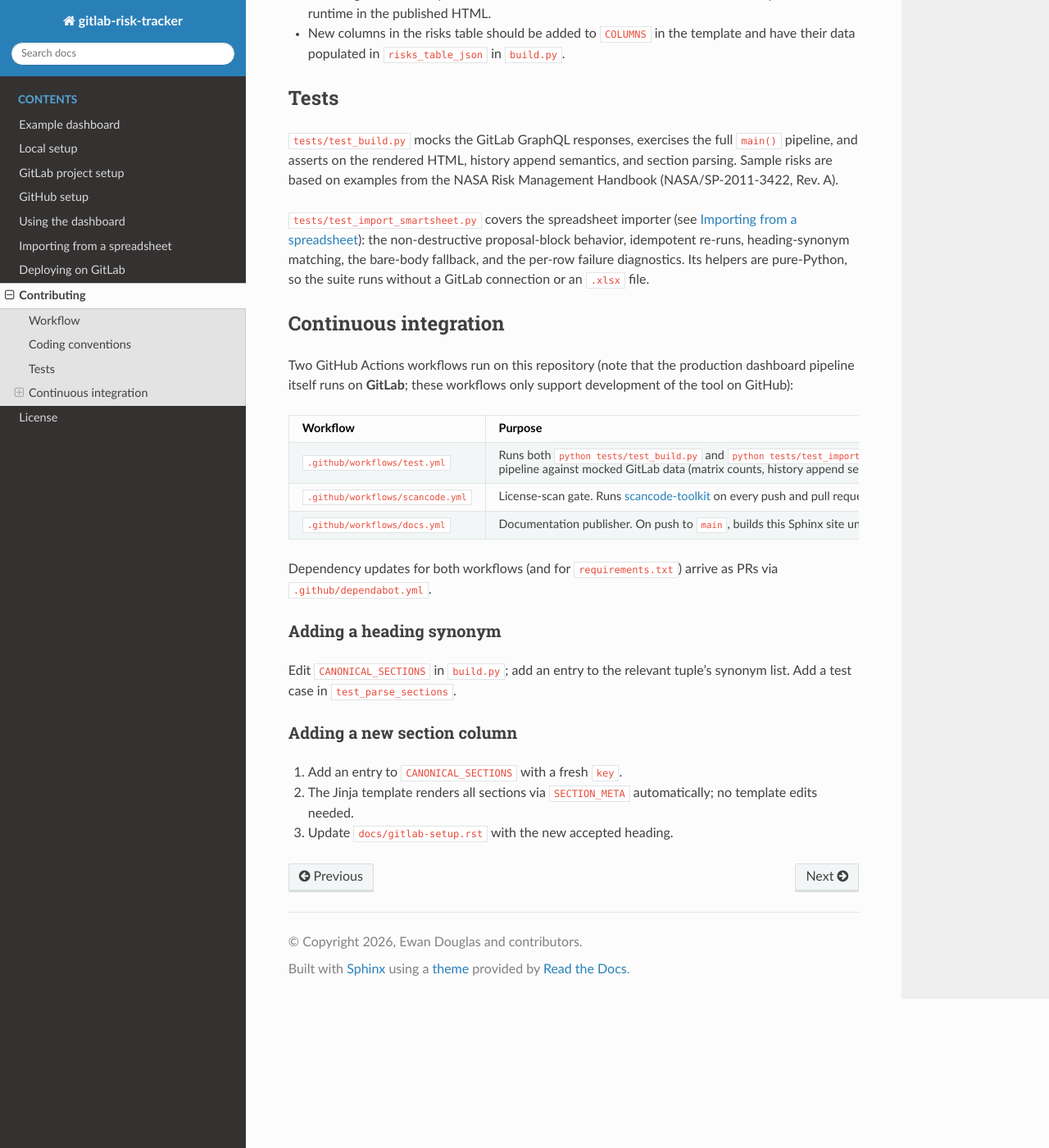
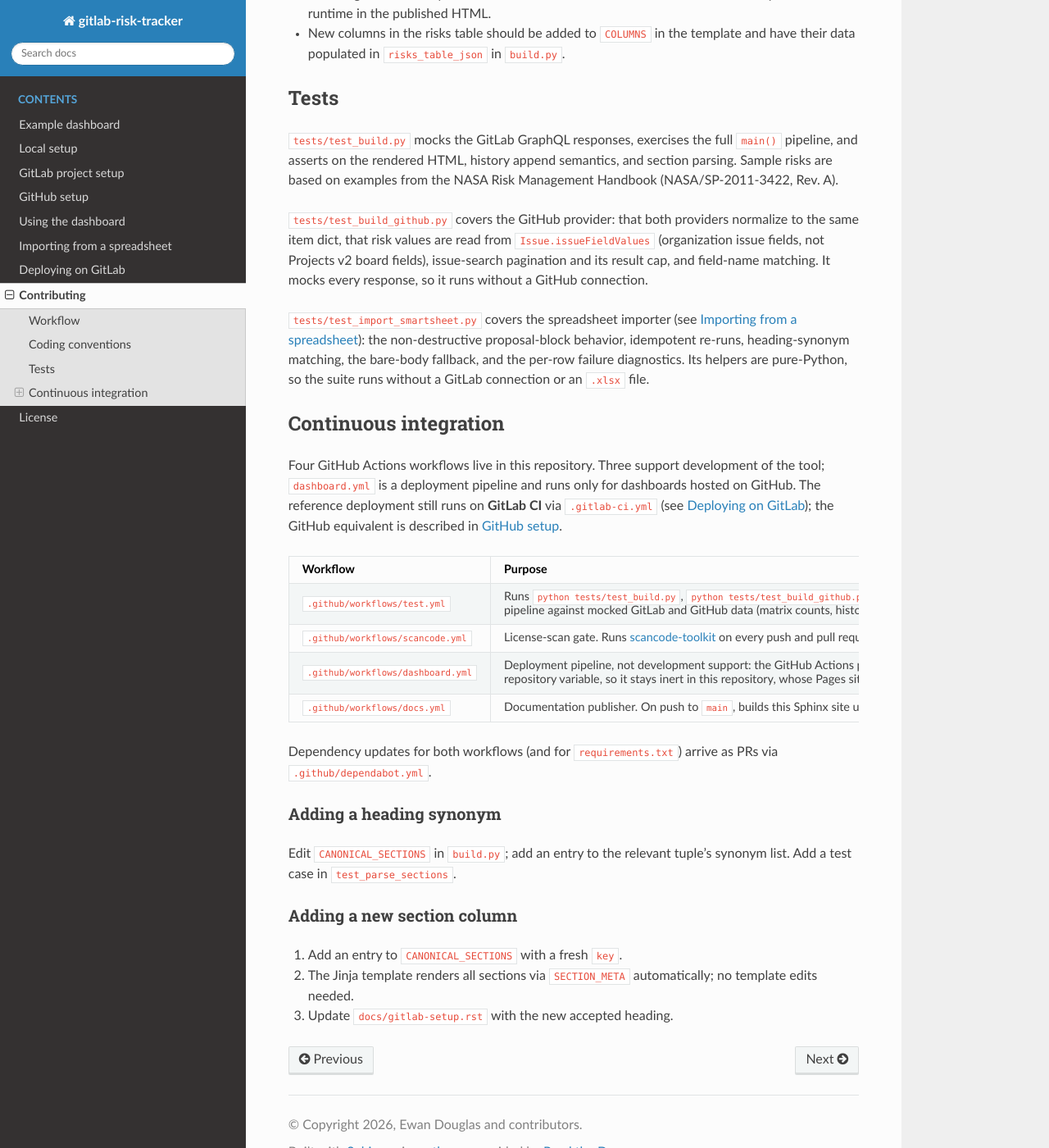
Before and after one commit to douglase/gitlab-risk-tracker, a Sphinx documentation site: the page built from docs/contributing.rst, in a window 1280 px wide and 1400 px high, scrolled down 534 px. Shown: the whole window at 82% size. Built offline with Sphinx 7.4.7 and the Read the Docs theme 3.1.0, drawn with Linux system fonts in a browser that asks for light colours.

Commit message:
Update contributing.rst for the GitHub provider
The CI section said the GitHub workflows only support development and
that the dashboard pipeline runs on GitLab; dashboard.yml makes that no
longer true, so it gets its own row, marked as deployment rather than
dev support. Also documents tests/test_build_github.py and the third
suite in the test.yml row, and corrects the workflow count.

Co-Authored-By: Claude Opus 5 <noreply@anthropic.com>

```diff
--- a/docs/contributing.rst
+++ b/docs/contributing.rst
@@ -33,6 +33,13 @@ append semantics, and section parsing. Sample risks are based on
 examples from the NASA Risk Management Handbook (NASA/SP-2011-3422,
 Rev. A).
 
+``tests/test_build_github.py`` covers the GitHub provider: that both
+providers normalize to the same item dict, that risk values are read
+from ``Issue.issueFieldValues`` (organization issue fields, not
+Projects v2 board fields), issue-search pagination and its result cap,
+and field-name matching. It mocks every response, so it runs without a
+GitHub connection.
+
 ``tests/test_import_smartsheet.py`` covers the spreadsheet importer
 (see :doc:`importer`): the non-destructive proposal-block behavior,
 idempotent re-runs, heading-synonym matching, the bare-body fallback,
@@ -42,9 +49,12 @@ the suite runs without a GitLab connection or an ``.xlsx`` file.
 Continuous integration
 ----------------------
 
-Two GitHub Actions workflows run on this repository (note that the
-production dashboard pipeline itself runs on **GitLab**; these
-workflows only support development of the tool on GitHub):
+Four GitHub Actions workflows live in this repository. Three support
+development of the tool; ``dashboard.yml`` is a deployment pipeline and
+runs only for dashboards hosted on GitHub. The reference deployment
+still runs on **GitLab CI** via ``.gitlab-ci.yml`` (see
+:doc:`deployment`); the GitHub equivalent is described in
+:doc:`github-setup`.
 
 .. list-table::
    :header-rows: 1
@@ -53,12 +63,13 @@ workflows only support development of the tool on GitHub):
    * - Workflow
      - Purpose
    * - ``.github/workflows/test.yml``
-     - Runs both ``python tests/test_build.py`` and
+     - Runs ``python tests/test_build.py``,
+       ``python tests/test_build_github.py`` and
        ``python tests/test_import_smartsheet.py`` on every push and
        pull request. Exercises the full ``build.py`` pipeline against
-       mocked GitLab data (matrix counts, history append semantics,
-       section parsing, markdown sanitization, the rendered HTML) and
-       the importer's pure-Python helpers.
+       mocked GitLab and GitHub data (matrix counts, history append
+       semantics, section parsing, markdown sanitization, the rendered
+       HTML, provider parity) and the importer's pure-Python helpers.
    * - ``.github/workflows/scancode.yml``
      - License-scan gate. Runs
        `scancode-toolkit <https://github.com/aboutcode-org/scancode-toolkit>`_
@@ -67,6 +78,16 @@ workflows only support development of the tool on GitHub):
        ``scripts/check_scancode_allowlist.py``. Protects the GPL-3.0
        release from accidentally absorbing incompatibly-licensed code;
        see :doc:`license` for details and how to extend the allowlist.
+   * - ``.github/workflows/dashboard.yml``
+     - Deployment pipeline, not development support: the GitHub
+       Actions port of the ``.gitlab-ci.yml`` ``pages`` job. Builds the
+       dashboard on a daily schedule (or on demand), round-trips
+       ``data/history.ndjson`` through the orphan ``risk-history``
+       branch, and uploads ``public/``. The Pages deploy is gated on a
+       ``PUBLISH_PAGES`` repository variable, so it stays inert in this
+       repository, whose Pages site is this documentation. Requires
+       ``RISK_PROVIDER=github`` and the configuration in
+       :doc:`github-setup`.
    * - ``.github/workflows/docs.yml``
      - Documentation publisher. On push to ``main``, builds this
        Sphinx site under ``docs/`` and deploys the HTML to the
```
